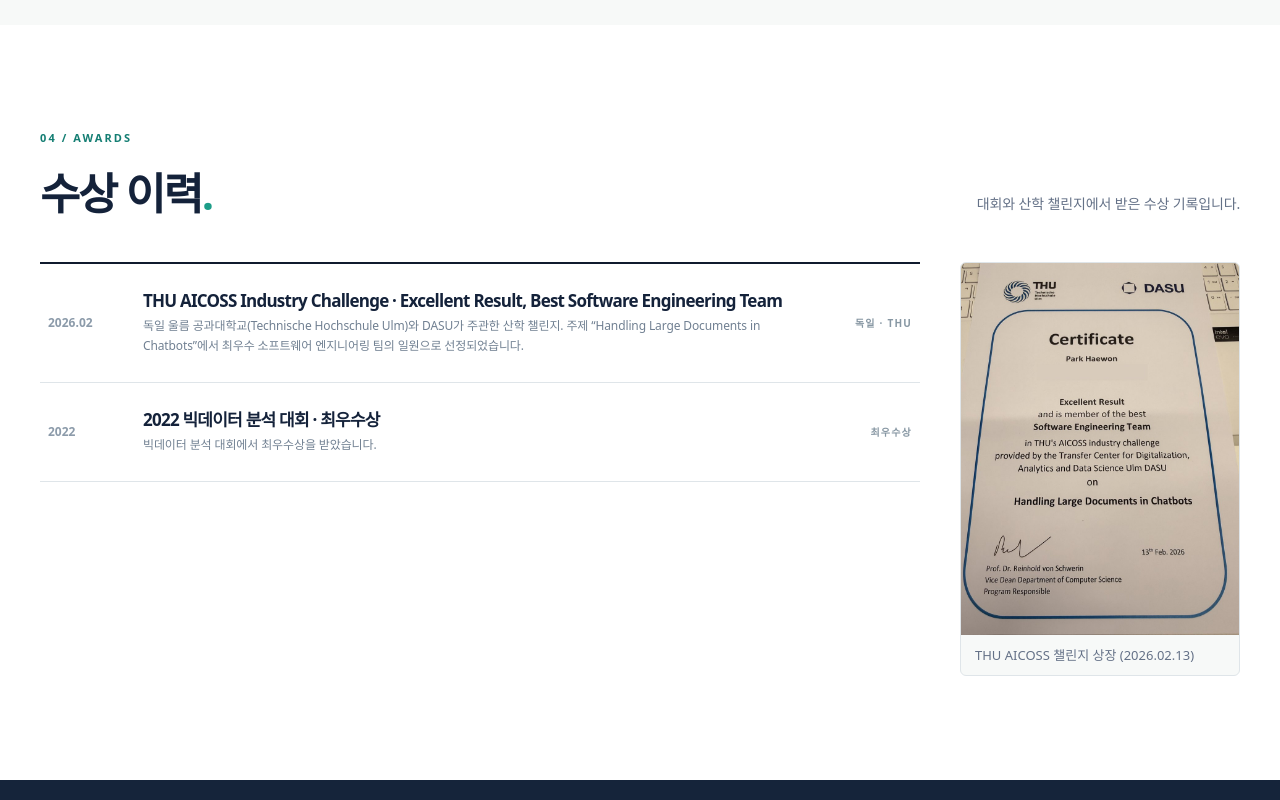
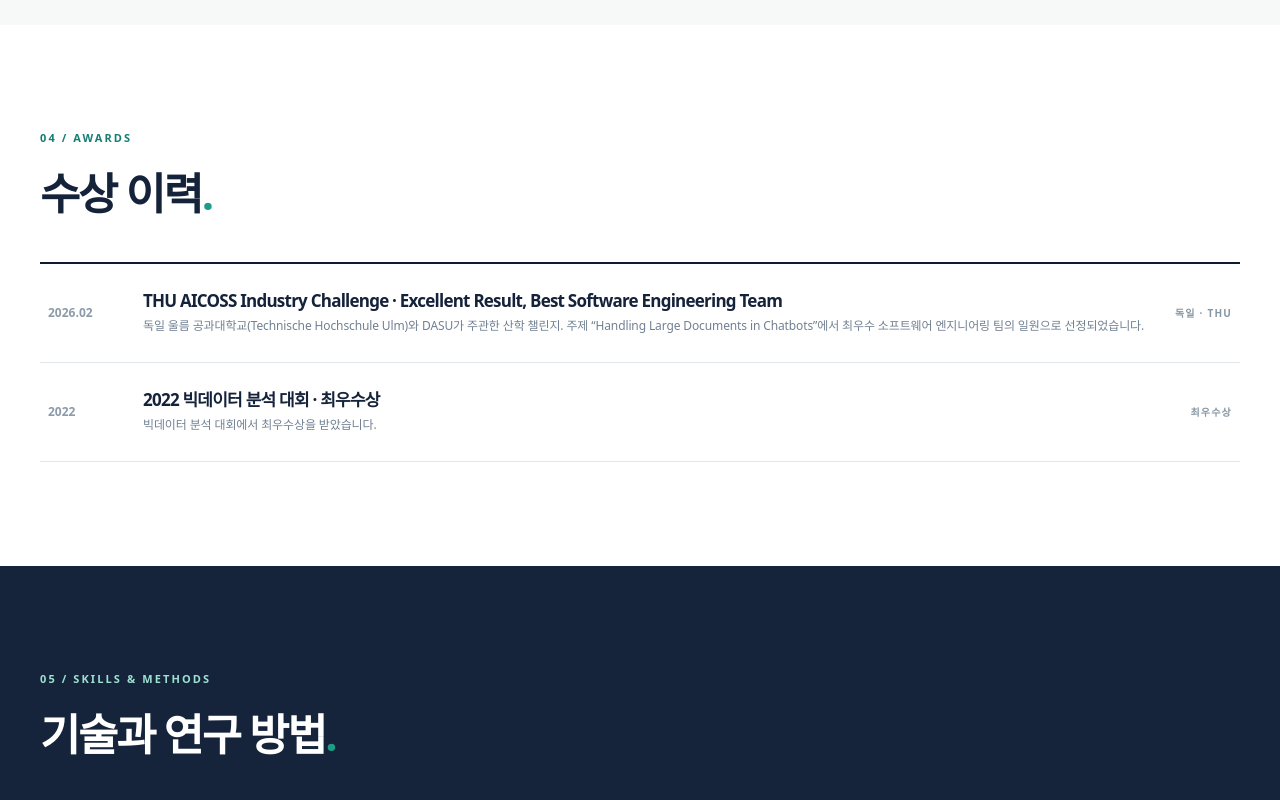
Before and after one commit to GitHaewon/portfolio-lab, a plain HTML site: page index.html in a window 1280 px wide. Shown: the part 3800-4600 px from the top of the page. Drawn offline with Linux system fonts and the light colour scheme.

Commit message:
Simplify awards section

```diff
--- a/index.html
+++ b/index.html
@@ -182,16 +182,10 @@
       </div>
     </section>
 
-    <section class="section awards-section" id="awards" aria-labelledby="awards-title"><div class="container"><div class="section-heading"><div><p class="section-kicker">04 / AWARDS</p><h2 id="awards-title" class="section-title">수상 이력<span class="accent-period">.</span></h2></div><p class="section-lead">대회와 산학 챌린지에서 받은 수상 기록입니다.</p></div>
-      <div class="awards-layout">
-        <div class="publication-list">
-          <div class="publication-row"><span class="publication-index">2026.02</span><div><h3>THU AICOSS Industry Challenge · Excellent Result, Best Software Engineering Team</h3><p>독일 울름 공과대학교(Technische Hochschule Ulm)와 DASU가 주관한 산학 챌린지. 주제 “Handling Large Documents in Chatbots”에서 최우수 소프트웨어 엔지니어링 팀의 일원으로 선정되었습니다.</p></div><span class="publication-type">독일 · THU</span></div>
-          <div class="publication-row"><span class="publication-index">2022</span><div><h3>2022 빅데이터 분석 대회 · 최우수상</h3><p>빅데이터 분석 대회에서 최우수상을 받았습니다.</p></div><span class="publication-type">최우수상</span></div>
-        </div>
-        <figure class="shot-figure award-certificate">
-          <a href="assets/awards/thu-aicoss-certificate.jpg" aria-label="THU AICOSS 챌린지 상장 크게 보기"><img src="assets/awards/thu-aicoss-certificate.jpg" width="900" height="1202" loading="lazy" decoding="async" alt="Technische Hochschule Ulm과 DASU가 발행한 상장. Park Haewon이 THU AICOSS industry challenge의 Handling Large Documents in Chatbots 주제에서 Excellent Result를 거두고 최우수 소프트웨어 엔지니어링 팀의 일원이 되었음을 증명하며, 2026년 2월 13일 날짜와 서명이 있습니다."></a>
-          <figcaption>THU AICOSS 챌린지 상장 (2026.02.13)</figcaption>
-        </figure>
+    <section class="section awards-section" id="awards" aria-labelledby="awards-title"><div class="container"><div class="section-heading"><div><p class="section-kicker">04 / AWARDS</p><h2 id="awards-title" class="section-title">수상 이력<span class="accent-period">.</span></h2></div></div>
+      <div class="publication-list">
+        <div class="publication-row"><span class="publication-index">2026.02</span><div><h3>THU AICOSS Industry Challenge · Excellent Result, Best Software Engineering Team</h3><p>독일 울름 공과대학교(Technische Hochschule Ulm)와 DASU가 주관한 산학 챌린지. 주제 “Handling Large Documents in Chatbots”에서 최우수 소프트웨어 엔지니어링 팀의 일원으로 선정되었습니다.</p></div><span class="publication-type">독일 · THU</span></div>
+        <div class="publication-row"><span class="publication-index">2022</span><div><h3>2022 빅데이터 분석 대회 · 최우수상</h3><p>빅데이터 분석 대회에서 최우수상을 받았습니다.</p></div><span class="publication-type">최우수상</span></div>
       </div>
     </div></section>
 
```
